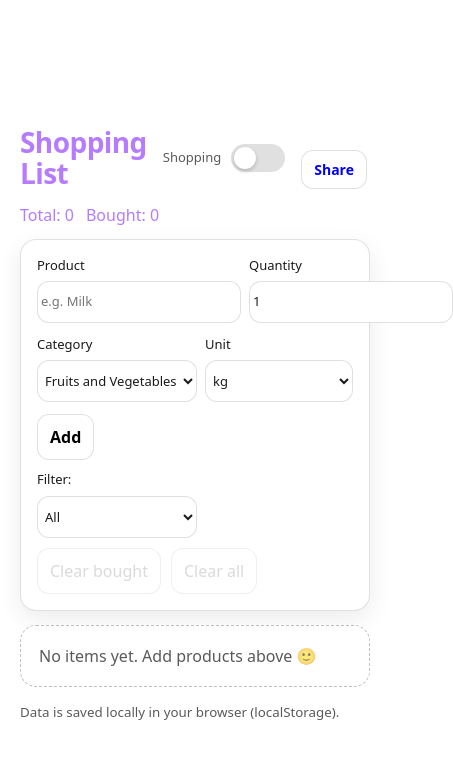
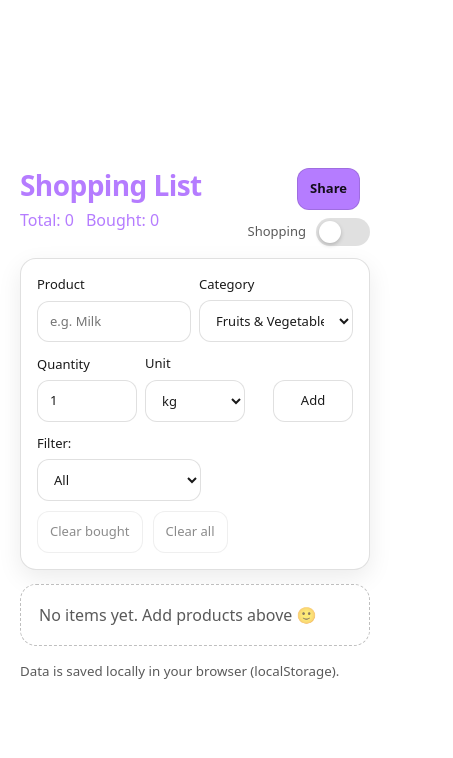
Before and after one commit to kksyai/vibe-makroapp, a React (Vite) app: page / in a window 390 px wide. Shown: the top 758 px of the page, 453 px wide, since content can reach past the window. Built offline with nearby package versions, Linux system fonts and the light colour scheme.

Commit message:
ui: mobile-first header — share top-right and toggle under it

```diff
--- a/src/App.css
+++ b/src/App.css
@@ -25,16 +25,29 @@ body {
 
 .header {
   display: flex;
-  align-items: flex-end;
+  align-items: center;
   justify-content: space-between;
-  gap: 16px;
-  margin: 6px 0 14px;
+  gap: 12px;
+  margin: 6px 0 12px;
 }
 
 .header-title {
   display: flex;
   align-items: center;
-  gap: 16px;
+  gap: 12px;
+}
+
+.header-left {
+  display: flex;
+  flex-direction: column;
+  gap: 8px;
+}
+
+.header-right {
+  display: flex;
+  flex-direction: column;
+  gap: 8px;
+  align-items: flex-end;
 }
 
 .header h1 {
@@ -118,6 +131,12 @@ body {
   display: flex;
   gap: 12px;
   color: var(--accent-purple);
+}
+
+.meta-count {
+  display: flex;
+  gap: 12px;
+  color: var(--accent-purple);
   margin-bottom: 12px;
 }
 
@@ -138,11 +157,11 @@ body {
   margin-bottom: 12px;
 }
 
-/* .form .row:last-child {
-  /* grid-template-columns: 1fr 1fr;
+.form .row:last-child {
+  grid-template-columns: repeat(3, 1fr);
   align-items: end;
 }
-*/
+
 
 label {
   display: grid;
@@ -152,18 +171,18 @@ label {
 
 input, select, button { /* text in bubbles */
   font: inherit;
-
-
 }
 
 input, select { /* bubbles */
-  grid-template-columns: 1fr 1fr;
-  padding: 10px 3px;
+  grid-template-columns: repeat(3, 1fr);
+  box-sizing: border-box;
+  width: 100%;
+  padding: 10px 12px;
   border: 1px solid var(--border);
   border-radius: 12px;
   outline: none;
   background: white;
-  transition: border-color 120ms ease, box-shadow 120ms ease;
+  /* transition: border-color 120ms ease, box-shadow 120ms ease; */
   color: var(--black);
   caret-color: var(--black);
 
@@ -183,7 +202,6 @@ input:focus, select:focus {
 }
 
 
-
 .chip.checkbox {
   padding-right: 14px;
 }
@@ -198,8 +216,32 @@ button {
   border-radius: 12px;
   padding: 10px 12px;
   cursor: pointer;
-    margin-right: 10px;
+  margin-right: 10px;
   transition: transform 120ms ease, box-shadow 120ms ease, border-color 120ms ease;
+}
+
+button.chip {
+  border: 1px solid var(--border);
+  border-radius: 12px;
+  font-size: 13px;
+  color: var(--black);
+  padding: 10px 12px;
+  cursor: pointer;
+  margin-right: 10px;
+}
+
+.share-button {
+  background: var(--accent-purple);
+  color: white;
+  border: none;
+  padding: 10px 14px;
+  border-radius: 12px;
+  font-weight: 600;
+}
+
+.copied-badge {
+  font-size: 13px;
+  color: var(--muted);
 }
 
 button:hover {
@@ -219,8 +261,15 @@ button.small {
   font-size: 12px;
 }
 
-button.primary {
-  font-weight: 700;
+button.primary { /* кнопка Add */
+  font-weight: 300;
+  font-size: 13px;
+  color: var(--black);
+  padding: 10px 12px;
+  margin-right: 0px;
+  align-items: right;
+  width: 80%;
+  margin-left: auto;
 }
 
 button.ghost {
@@ -260,7 +309,8 @@ ul {
 .item {
   background: var(--card);
   display: grid;
-  grid-template-columns: 1fr auto auto;
+  grid-template-columns: 2fr 1fr auto;
+  box-sizing: border-box;
   gap: 12px;
   align-items: center;
   padding: 12px;
--- a/src/App.jsx
+++ b/src/App.jsx
@@ -4,7 +4,7 @@ import "./App.css";
 const STORAGE_KEY = "vibe_groceries_v1";
 
 const DEFAULT_CATEGORIES = [
-  "Fruits and Vegetables",
+  "Fruits & Vegetables",
   "Dairy",
   "Meat & Fish",
   "Nuts",
@@ -266,8 +266,30 @@ export default function App() {
   return (
     <div className={`wrap ${mode === "shop" ? "shop-mode" : ""}`}>
       <header className="header">
+          <div className="header-left">
             <div className="header-title">
               <h1>Shopping List</h1>
+            </div>
+            <div className="meta">
+              <div className="meta-count">
+                <span>Total: {totalCount}</span>
+                <span>Bought: {checkedCount}</span>
+              </div>
+            </div>
+          </div>
+
+          <div className="header-right">
+            <div style={{display: 'flex', alignItems: 'center', gap: 8}}>
+              <button
+                className="chip share-button"
+                onClick={shareList}
+                aria-label="Share list"
+              >
+                Share
+              </button>
+              {copied && <span className="copied-badge">Link copied</span>}
+            </div>
+
             <div className="mode-switch-container">
               <span className="switch-label">{mode === "edit" ? "shopping" : "edit"}</span>
               <label className="mode-switch">
@@ -280,24 +302,7 @@ export default function App() {
               </label>
             </div>
           </div>
-        <div className="meta">
-          <div style={{display: 'flex', gap: 12, alignItems: 'center'}}>
-            <button
-              className="chip primary"
-              onClick={shareList}
-              style={{padding: '8px 12px', fontSize: 14, touchAction: 'manipulation', color:"blue"}}
-            >
-              Share
-            </button>
-            {copied && <span style={{marginLeft:4, fontSize:13}}>Link copied</span>}
-          </div>
-        </div>
         </header>
-
-      <div className="meta-count">
-        <span>Total: {totalCount}</span>
-        <span>Bought: {checkedCount}</span>
-      </div>
 
       {mode === "edit" && (
       <section className="panel">
@@ -312,14 +317,6 @@ export default function App() {
                 placeholder="e.g. Milk"
               />
             </label>
-            <label>
-              Quantity
-              <input type="number" min="0" step="1" value={qty} onChange={(e) => setQty(e.target.value)} />
-            </label>
-
-          </div>
-
-          <div className="row">
 
             <label>
               Category
@@ -331,7 +328,13 @@ export default function App() {
                 ))}
               </select>
             </label>
+          </div>
 
+          <div className="row">
+            <label>
+              Quantity
+              <input type="number" min="0" step="1" value={qty} onChange={(e) => setQty(e.target.value)} />
+            </label>
 
             <label>
               Unit
@@ -343,11 +346,12 @@ export default function App() {
                 <option value="pack">pack</option>
               </select>
             </label>
-          </div>
-          <div >
+
             <button className="primary" type="submit">
               Add
             </button>
+          </div>
+
 
             {/* <label className="chip checkbox">
             <input
@@ -358,7 +362,7 @@ export default function App() {
             Group by category
             </label> */}
 
-           </div>
+
         </form>
 
         <div className="controls">
```
Lines whose indentation alone changed are shown as unchanged.
